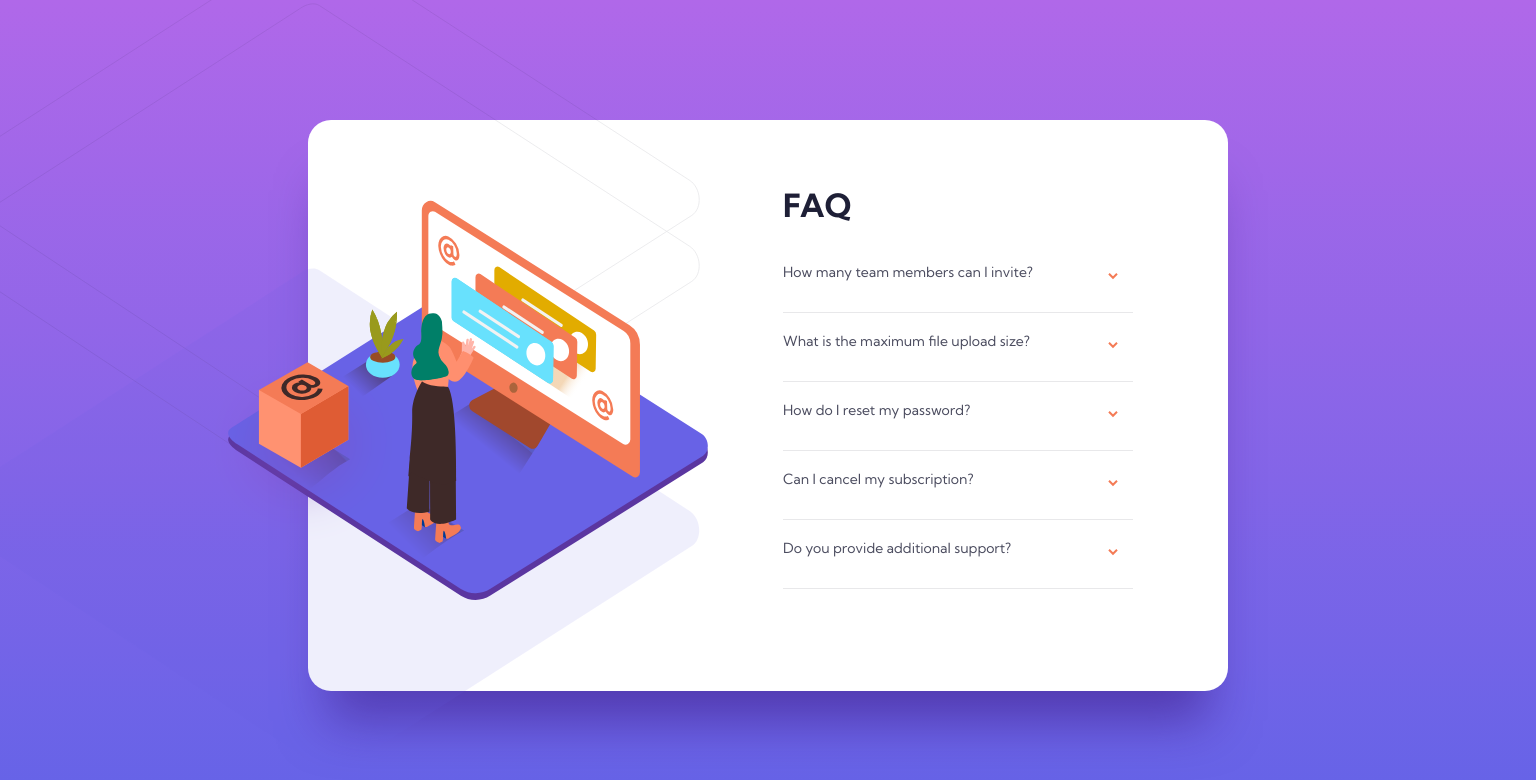
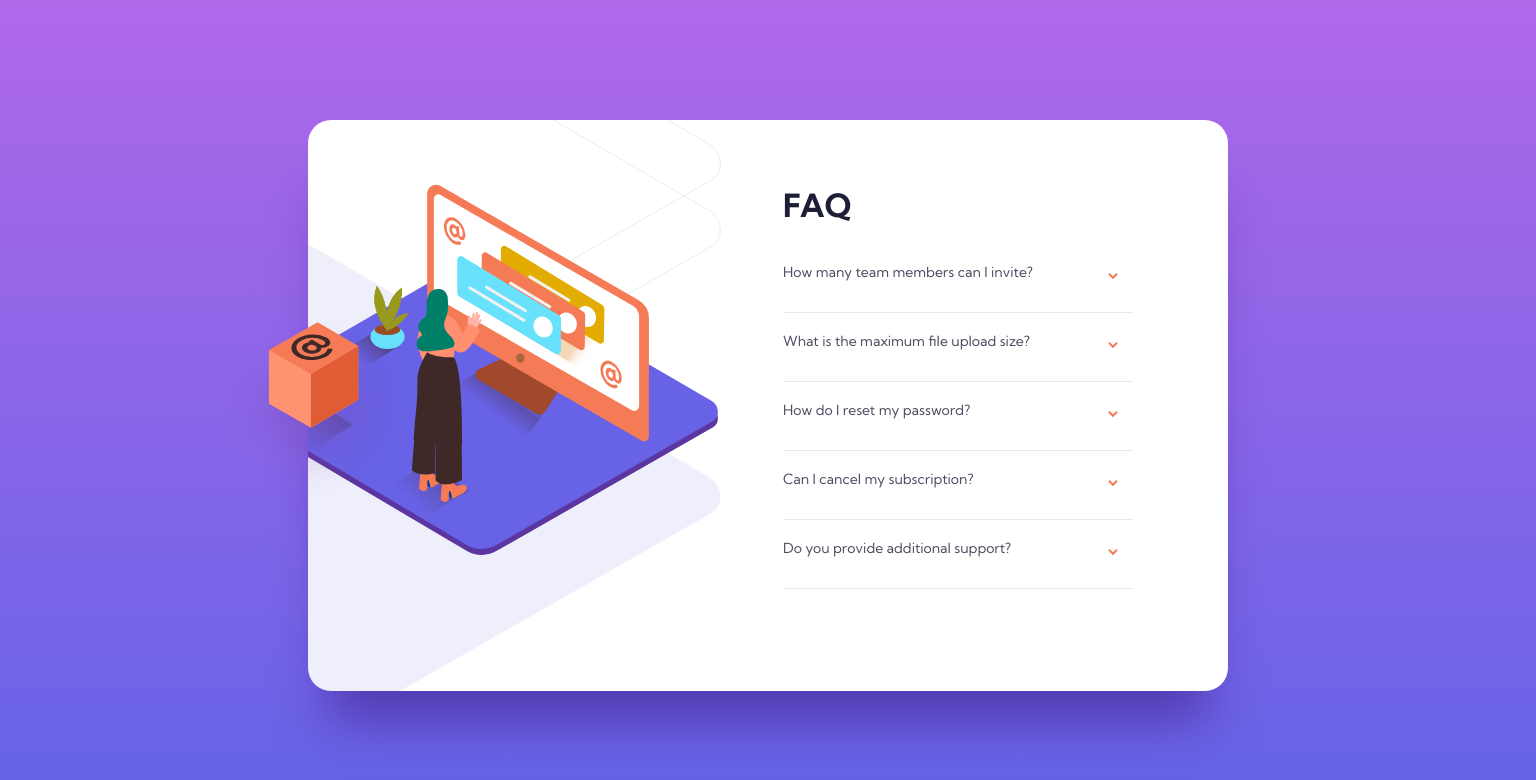
Before and after one commit to giorgi1001/Accordion, a React (Vite) app: page / in a window 1536 px wide. Shown: the top 780 px of the page. Built offline with nearby package versions, Linux system fonts and the light colour scheme.

Commit message:
adjust image positioning

```diff
--- a/src/App.css
+++ b/src/App.css
@@ -19,6 +19,12 @@ h1 {
   .contaiener {
     width: 92rem;
     padding: 6.5rem 9.5rem 8.3rem 47.5rem;
+    background-image: url("/public/illustration-woman-online-desktop.svg"),
+      url("/public/bg-pattern-desktop.svg");
+    background-repeat: no-repeat, no-repeat;
+
+    background-position: -18% 32%, -687% 83%;
+    background-size: 53%, 93%;
   }
 
   h1 {
--- a/src/components/illustration/Illustration.jsx
+++ b/src/components/illustration/Illustration.jsx
@@ -2,8 +2,6 @@ import React from "react";
 import "./illustration.css";
 import patternMobile from "/bg-pattern-mobile.svg";
 import womanImgMobile from "/illustration-woman-online-mobile.svg";
-import patternDesktopImg from "/bg-pattern-desktop.svg";
-import womanImgDesktop from "/illustration-woman-online-desktop.svg";
 import boxImg from "/illustration-box-desktop.svg";
 
 export default function Illustration() {
@@ -11,16 +9,6 @@ export default function Illustration() {
     <>
       <img className="woman-mobile" src={womanImgMobile} alt="womanImg" />
       <img className="shadow" src={patternMobile} alt="pattern mobile img" />
-      <img
-        className="woman-desktop"
-        src={womanImgDesktop}
-        alt="woman Img Desktop"
-      />
-      <img
-        className="desktop-shadow"
-        src={patternDesktopImg}
-        alt="pattern Desktop Img"
-      />
       <img className="box-img" src={boxImg} alt="box Img" />
     </>
   );
--- a/src/components/illustration/illustration.css
+++ b/src/components/illustration/illustration.css
@@ -12,8 +12,6 @@
   top: -0.3rem;
   left: 4.3rem;
 }
-.woman-desktop,
-.desktop-shadow,
 .box-img {
   display: none;
 }
@@ -24,29 +22,11 @@
     display: none;
   }
 
-  .desktop-shadow {
-    display: block;
-    width: 75.9rem;
-    height: 83.1rem;
-    position: absolute;
-    top: -18.3rem;
-    left: -36.7rem;
-    z-index: 1;
-  }
-  .woman-desktop {
-    display: block;
-    position: absolute;
-    width: 48rem;
-    height: 40rem;
-    top: 8rem;
-    left: -8rem;
-    z-index: 2;
-  }
   .box-img {
     display: block;
     position: absolute;
-    top: 24rem;
-    left: -10rem;
+    top: 20rem;
+    left: -9rem;
     z-index: 3;
   }
 }
```
